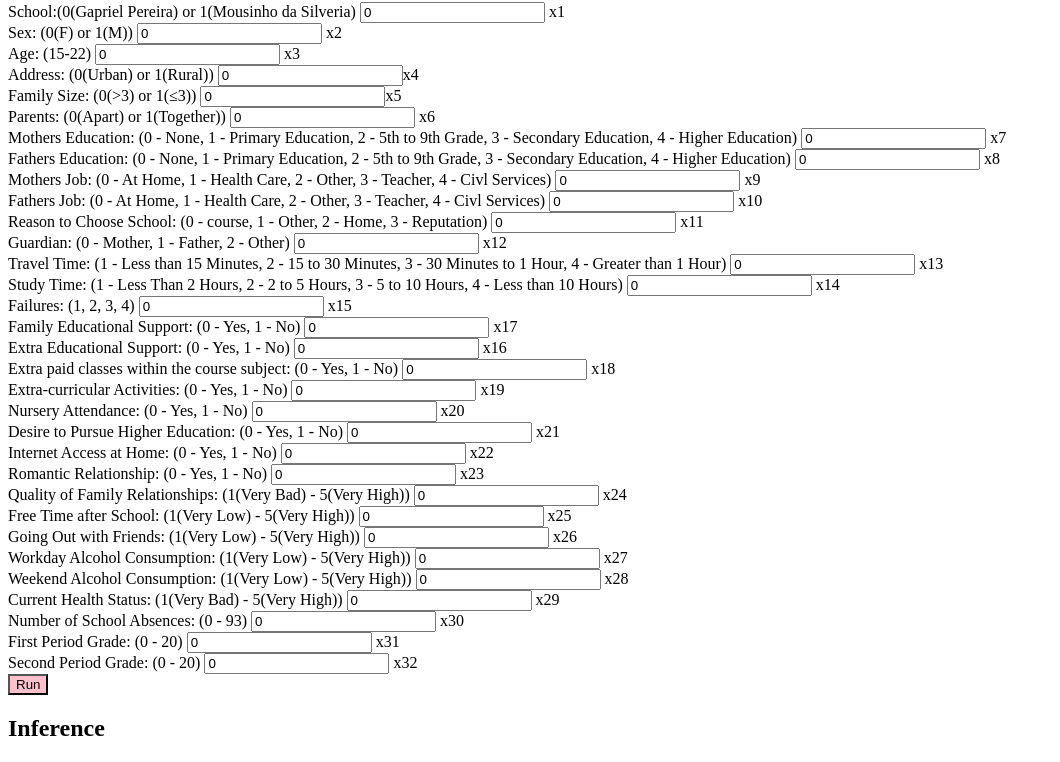
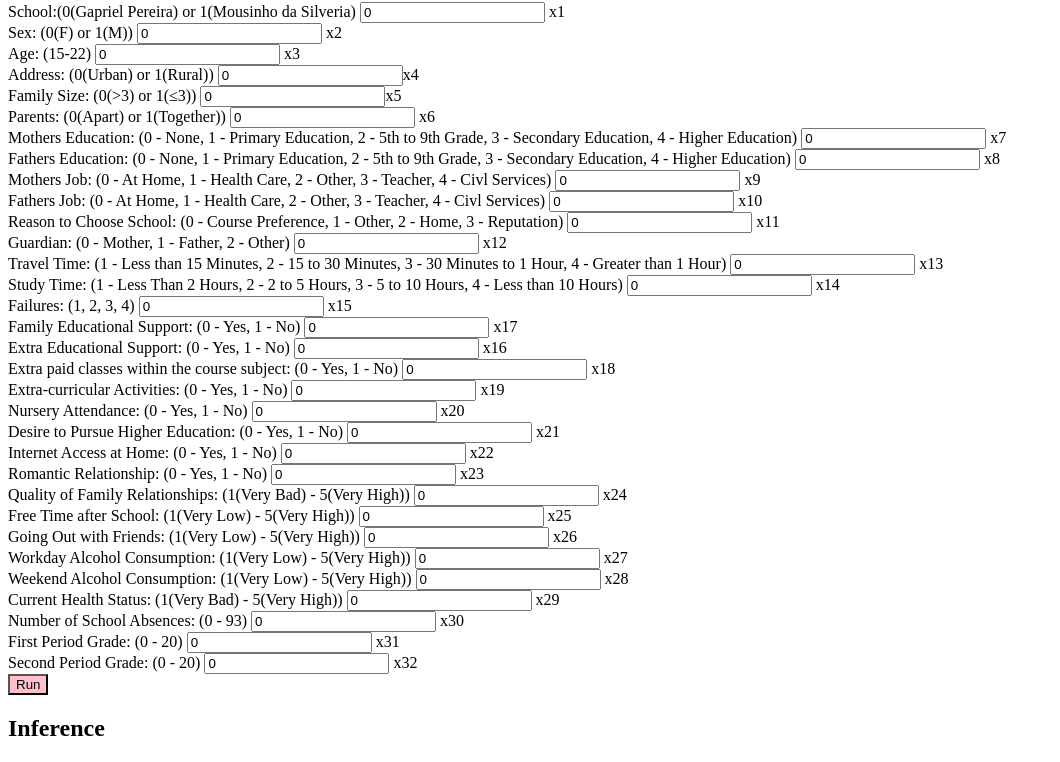
Before and after one commit to Mickellan/final_project, a plain HTML site: page index.html in a window 1280 px wide. Shown: the part 64-826 px from the top of the page, without its empty margins (0-1060 px from the left). Drawn offline with Linux system fonts and the light colour scheme.

Commit message:
Update index.html

```diff
--- a/index.html
+++ b/index.html
@@ -51,7 +51,7 @@ Mothers Education: (0 - None, 1 - Primary Education, 2 - 5th to 9th Grade, 3 - S
 Fathers Education: (0 - None, 1 - Primary Education, 2 - 5th to 9th Grade, 3 - Secondary Education, 4 - Higher Education) <input type="text" id="box8" value="0"> x8  <br/>
 Mothers Job: (0 - At Home, 1 - Health Care, 2 - Other, 3 - Teacher, 4 - Civl Services) <input type="text" id="box9" value="0"> x9 <br/>
 Fathers Job: (0 - At Home, 1 - Health Care, 2 - Other, 3 - Teacher, 4 - Civl Services) <input type="text" id="box10" value="0"> x10 <br/>
-Reason to Choose School: (0 - course, 1 - Other, 2 - Home, 3 - Reputation) <input type="text" id="box11" value="0"> x11 <br/>
+Reason to Choose School: (0 - Course Preference, 1 - Other, 2 - Home, 3 - Reputation) <input type="text" id="box11" value="0"> x11 <br/>
 Guardian: (0 - Mother, 1 - Father, 2 - Other) <input type="text" id="box12" value="0"> x12 <br/>
 Travel Time: (1 - Less than 15 Minutes, 2 - 15 to 30 Minutes, 3 - 30 Minutes to 1 Hour, 4 - Greater than 1 Hour) <input type="text" id="box13" value="0"> x13 <br/>
 Study Time: (1 - Less Than 2 Hours, 2 - 2 to 5 Hours, 3 - 5 to 10 Hours, 4 - Less than 10 Hours) <input type="text" id="box14" value="0"> x14 <br/>
```
